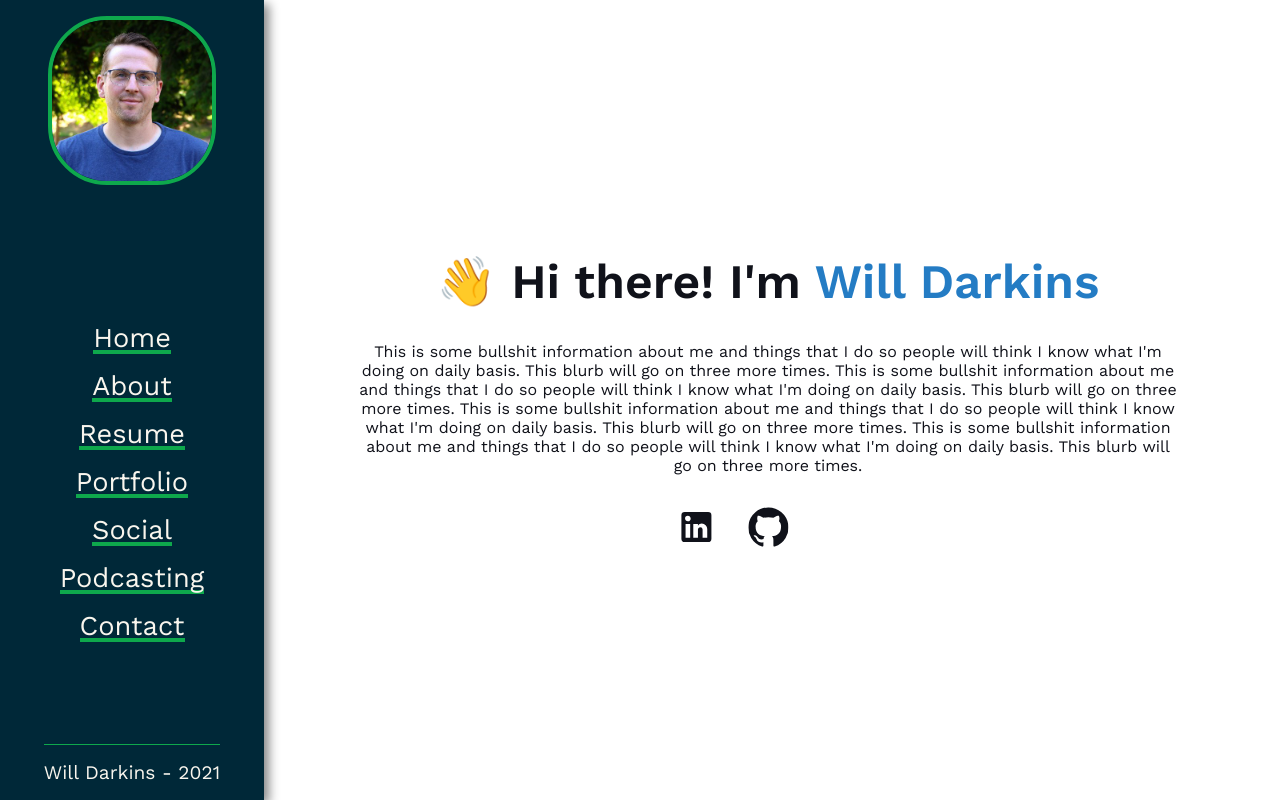
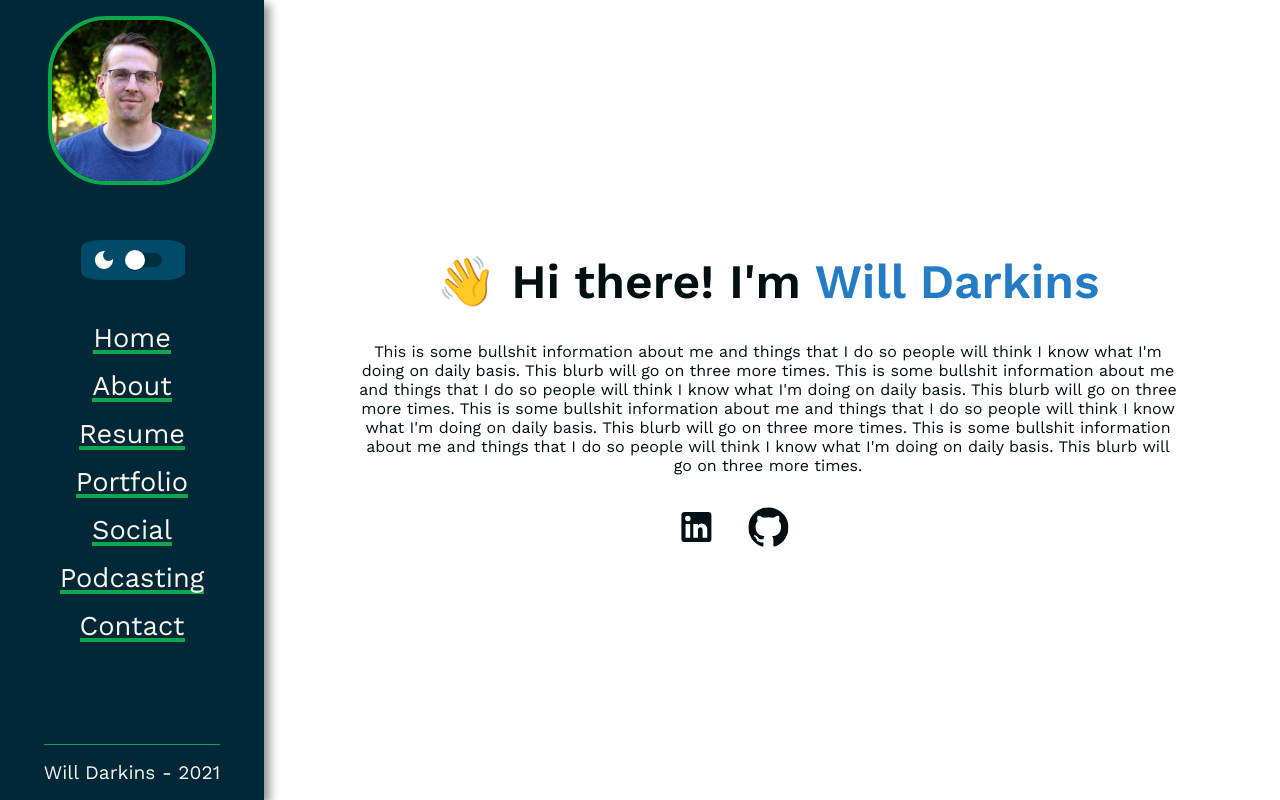
Before and after one commit to willdarkins/portfolio_darkins, a React (Create React App) app: page / in a window 1280 px wide. Built offline with nearby package versions, Linux system fonts and the light colour scheme; some icons are missing; a web font is replaced by a local one.

Commit message:
added switch for dark mode with styles... trying to figure out how to get this thing to work

```diff
--- a/src/App.js
+++ b/src/App.js
@@ -1,5 +1,5 @@
 import React from 'react'
-import { BrowserRouter as Router, Route, Switch } from 'react-router-dom';
+import { BrowserRouter as Router, Route, Switch as Switching } from 'react-router-dom';
 import SideBar from './Components/SideBar'
 import HomePage from './Pages/HomePage'
 import About from './Pages/AboutPage.js'
@@ -8,7 +8,6 @@ import ResumePage from './Pages/ResumePage.js';
 import Social from './Pages/SocialPage.js';
 import Podcasting from './Pages/PodcastingPage.js';
 import Contact from './Pages/ContactPage.js';
-
 import styled from 'styled-components'
 
 //styles to be applied to main content section on the app... this is everything but the SibeBar and Nav
@@ -24,7 +23,7 @@ function App() {
             <Router forceRefresh>
                 <SideBar />
                 <MainStyles>
-                    <Switch>
+                    <Switching>
                         <Route exact path='/' component={HomePage} />
                         <Route exact path='/about' component={About} />
                         <Route exact path='/portfolio' component={Portfolio} />
@@ -32,7 +31,7 @@ function App() {
                         <Route exact path='/social' component={Social} />
                         <Route exact path='/podcasting' component={Podcasting} />
                         <Route exact path='/contact' component={Contact} />
-                    </Switch>
+                    </Switching>
                 </MainStyles>
             </Router>
         </>
--- a/src/Components/SideBar.js
+++ b/src/Components/SideBar.js
@@ -1,21 +1,55 @@
 import React from 'react'
 import styled from 'styled-components'
 import Nav from './Nav'
+import Switch from '@mui/material/Switch';
+import DarkModeIcon from '@mui/icons-material/DarkMode';
 
 // styles variable from styled-components dependency applied to SideBar
-const BarStyles = styled.div `
+const BarStyles = styled.div`
     background-color: var(--sidebar);
     text-align: center;
     position: fixed;
     width: 16.5rem;
     height: 100vh;
     font-size: 50rem;
+
+    .light-dark-mode{
+        position: absolute;
+        right: 30%;
+        top: 30%;
+        background: #004b69;
+        border-radius: 20%;
+        width: 6.5rem;
+        height: 2.5rem;
+        z-index: 15;
+        display: flex;
+        align-items: center;
+        justify-content: center;
+        svg{
+            display: flex;
+            align-items: center;
+        }
+    }
 `
 
 function SideBar() {
     return (
         <BarStyles>
-        <Nav />
+            <div className='light-dark-mode'>
+                <div className='left-content'>
+                    <DarkModeIcon />
+                </div>
+                <div className='right-content'>
+                    <Switch
+                        value=''
+                        // checked={checked}
+                        // onChange={handleChange}
+                        inputProps={{ 'aria-label': 'controlled' }}
+                        size='large'
+                    />
+                </div>
+            </div>
+            <Nav />
         </BarStyles>
     )
 }
--- a/src/Styles/GlobalStyles.js
+++ b/src/Styles/GlobalStyles.js
@@ -15,7 +15,7 @@ const GlobalStyle = createGlobalStyle`
 /* root pseudo class to create variables across styles */
     :root {
         --background: #2e344e;
-        --background-dark: #10121a;
+        --background-dark: #000f14;
         --background-light: #f1f1f1;
         --font-dark: #313131;
         --font-dark-v2: #151515;
```
